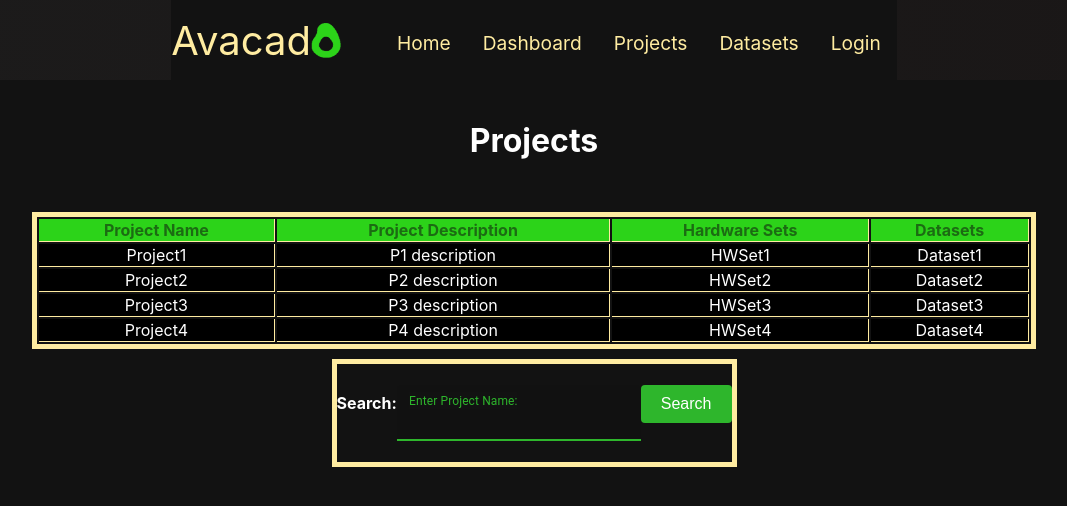
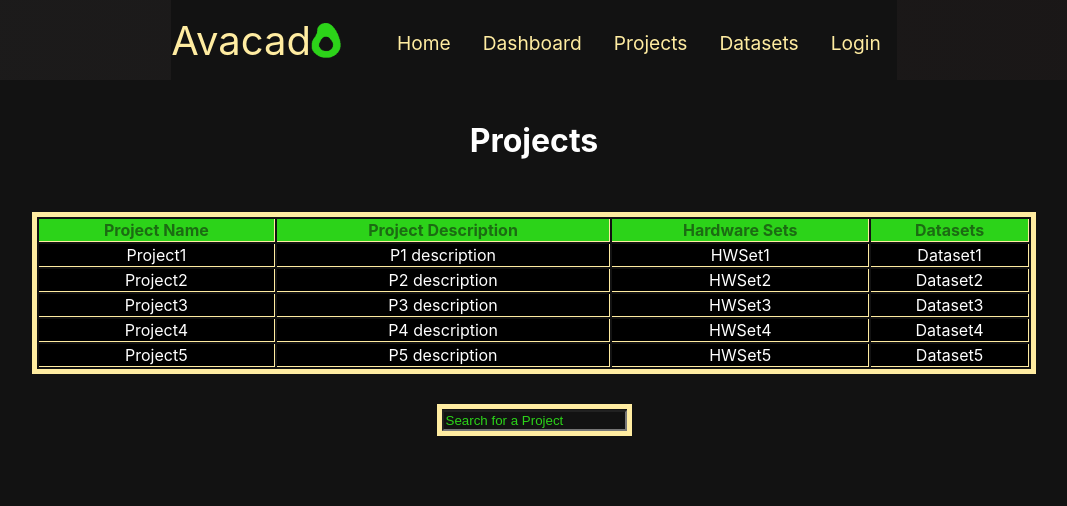
Before and after one commit to jacobgeorge3/Haas-Platform, a React (Create React App) app: page /projects in a window 1280 px wide. Shown: the top 506 px of the page, without its empty margins (106-1173 px from the left). Built offline with nearby package versions, Linux system fonts and the light colour scheme.

Commit message:
Done with Project page

```diff
--- a/src/components/projectoverview.js
+++ b/src/components/projectoverview.js
@@ -14,6 +14,7 @@ function ProjectOverview(props) {
       {
         Header: 'Project Name',
         accessor: 'col1', // accessor is the "key" in the data
+        filter:'filterWord'
       },
       {
         Header: 'Project Description',
--- /dev/null
+++ b/src/components/table.js
@@ -0,0 +1,62 @@
+import React, { useImperativeHandle } from "react";
+import { useTable, useFilters, useGlobalFilter } from "react-table";
+import '../styles/table.css'
+
+// Our table component
+const Table = React.forwardRef(({ columns, data }, ref) => {
+  const instance = useTable(
+    {
+      columns,
+      data
+    },
+    useFilters, // useFilters!
+    useGlobalFilter // useGlobalFilter!
+  );
+
+  const {
+    getTableProps,
+    getTableBodyProps,
+    headerGroups,
+    rows,
+    prepareRow,
+    state
+  } = instance;
+
+  // return table instance
+  useImperativeHandle(ref, () => instance);
+
+  const firstPageRows = rows.slice(0, 10);
+
+  return (
+    <>
+      <table {...getTableProps()}>
+        <thead>
+          {headerGroups.map(headerGroup => (
+            <tr {...headerGroup.getHeaderGroupProps()}>
+              {headerGroup.headers.map(column => (
+                <th {...column.getHeaderProps()}>{column.render("Header")}</th>
+              ))}
+            </tr>
+          ))}
+        </thead>
+        <tbody {...getTableBodyProps()}>
+          {firstPageRows.map((row, i) => {
+            prepareRow(row);
+            return (
+              <tr {...row.getRowProps()}>
+                {row.cells.map(cell => {
+                  return (
+                    <td {...cell.getCellProps()}>{cell.render("Cell")}</td>
+                  );
+                })}
+              </tr>
+            );
+          })}
+        </tbody>
+      </table>
+      <br />
+    </>
+  );
+});
+
+export default Table;
--- a/src/pages/Projects.js
+++ b/src/pages/Projects.js
@@ -3,16 +3,14 @@
  * Temp for landing page
  */
 
-import React, { useState } from "react";
-import {BrowserRouter as Router, Switch, Route} from 'react-router-dom';
-import ProjectOverview from '../components/projectoverview'
+import React, { useRef } from "react";
 import '../styles/project.css'
-import { TextField } from "@mui/material";
-import { Button } from "../components/button.style";
+import Table from '../components/table'
 
 function Project (){
-  const [myValue, setValue] = useState('');
-  let filter = "";
+  const tableInstance = useRef(null);
+  //const [myValue, setValue] = useState('');
+  //let filter = "";
 
 
     const rawData = [
@@ -39,41 +37,52 @@ function Project (){
         'P4 description',
         'HWSet4',
         'Dataset4',
+      ],
+      [
+        'Project5',
+        'P5 description',
+        'HWSet5',
+        'Dataset5',
       ]
     ];
-    let data = filterData(rawData,filter);
 
-    function filterData(rawData, filter){
-      console.log(filter);
+    const columns = React.useMemo(
+      () => [
+        {
+          Header: 'Project Name',
+          accessor: 'col1', // accessor is the "key" in the data
+          filter:'pSearch'
+        },
+        {
+          Header: 'Project Description',
+          accessor: 'col2',
+        },
+        {
+          Header: 'Hardware Sets',
+          accessor: 'col3',
+        },
+        {
+          Header: 'Datasets',
+          accessor: 'col4',
+        },
+      ],[]
+    )
+
+
+    function formatData(rawData){
       const data = [];
       for (let i = 0; i < rawData.length; i++){
-        if(filter.length == 0){
           data.push({
             col1: rawData[i][0],
             col2: rawData[i][1],
             col3: rawData[i][2],
             col4: rawData[i][3],
           });
-        }else{
-          if(rawData[i][0] == filter){
-            data.push({
-              col1: rawData[i][0],
-              col2: rawData[i][1],
-              col3: rawData[i][2],
-              col4: rawData[i][3],
-            });
-            console.log("Filtered");
-            return data;
-          }
-        }
       }
       return data;
     }
 
 
-    //TODO: map incoming data with project name as key and data as vals
-    //Use map to format data how needed
-    //On button click change formatted data to fit filter
      return (
        <>
         <div>
@@ -81,17 +90,16 @@ function Project (){
           <h1>Projects</h1>
          </div>
          <div className='project-overview'>
-           <ProjectOverview data={filterData(rawData,'')}/>
+           <Table columns={columns} data={formatData(rawData)} ref={tableInstance} />
          </div>
          <div className='project-search'>
-           <h4 >Search:
-           <TextField variant="filled" label="Enter Project Name: " value={myValue}
-			onChange={(e) => setValue(e.target.value)}/>
-           <Button onClick={() => {filter = myValue}}>Search</Button>
-           </h4>
-
-         </div>
-
+          <input
+            onChange={(e) => {
+              tableInstance.current.setGlobalFilter(e.target.value);
+            }}
+            placeholder="Search for a Project"
+          />
+        </div>
         </div>
 
 
--- a/src/styles/project.css
+++ b/src/styles/project.css
@@ -24,7 +24,11 @@
 }
 .project-search >{
   margin:10px;
-  color: green;
+  color: white;
+}
+
+input::placeholder{
+  color: #2cd319;
 }
 
   .footer {
```
